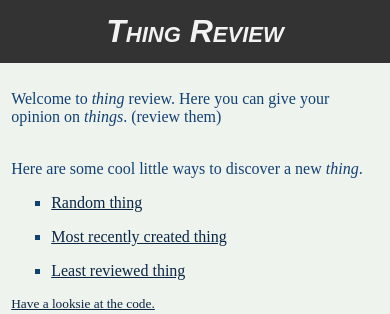
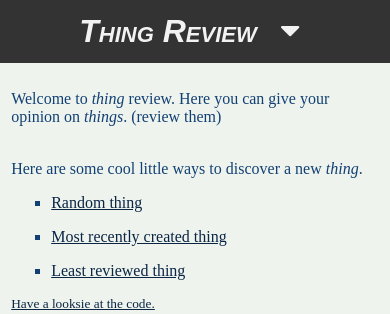
Before and after one commit to physi3/thingreview, a Django app: page / in a window 390 px wide. Shown: the top 314 px of the page. Run offline with Django 3.2, Linux system fonts and the light colour scheme.

Commit message:
Fixes #10
This commit adds an icon next to the header, it will only appear when the window is thinner than 500px.

```diff
--- a/static/css/style.css
+++ b/static/css/style.css
@@ -79,6 +79,10 @@ ul {
     text-align: center;
 }
 
+#drop-down-icon {
+    display: none;
+}
+
 @media screen and (max-width: 500px) {
     .header h1 {
         cursor: pointer;
@@ -90,6 +94,11 @@ ul {
 
     #header-items {
         display: none;
+    }
+
+    #drop-down-icon {
+        display: inline-table;
+        padding-left: 0.4em;
     }
 }
 
--- a/templates/base.html
+++ b/templates/base.html
@@ -6,6 +6,7 @@
     <link rel="icon" href="{% static 'icons/favicon.ico' %}">
     <title>{% block title %}Thing Review{% endblock %}</title>
 
+    <link href="https://cdnjs.cloudflare.com/ajax/libs/font-awesome/4.7.0/css/font-awesome.min.css" rel="stylesheet">
     <link href="{% static 'css/style.css' %}" rel="stylesheet">
     <link href="{% block css %}{% endblock %}" rel="stylesheet">
 
@@ -14,7 +15,7 @@
 </head>
 <body>
     <div class="header">
-        <h1 onclick="toggleHeaderItems();">{% block header %}{% endblock %}</h1>
+        <h1 onclick="toggleHeaderItems();">{% block header %}{% endblock %}<i id="drop-down-icon" class="fa fa-fw fa-caret-down"></i></h1>
         <div id="header-items">
             <a href="{% url 'things:index' %}">Home</a>
             <a href="{% url 'things:things' %}">View All</a>
```
